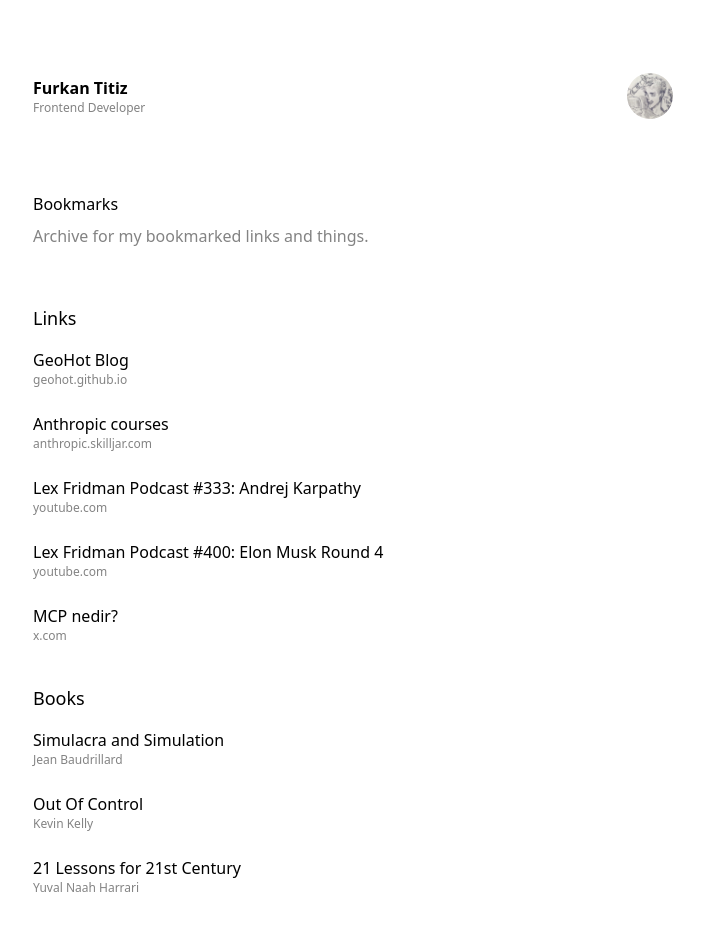
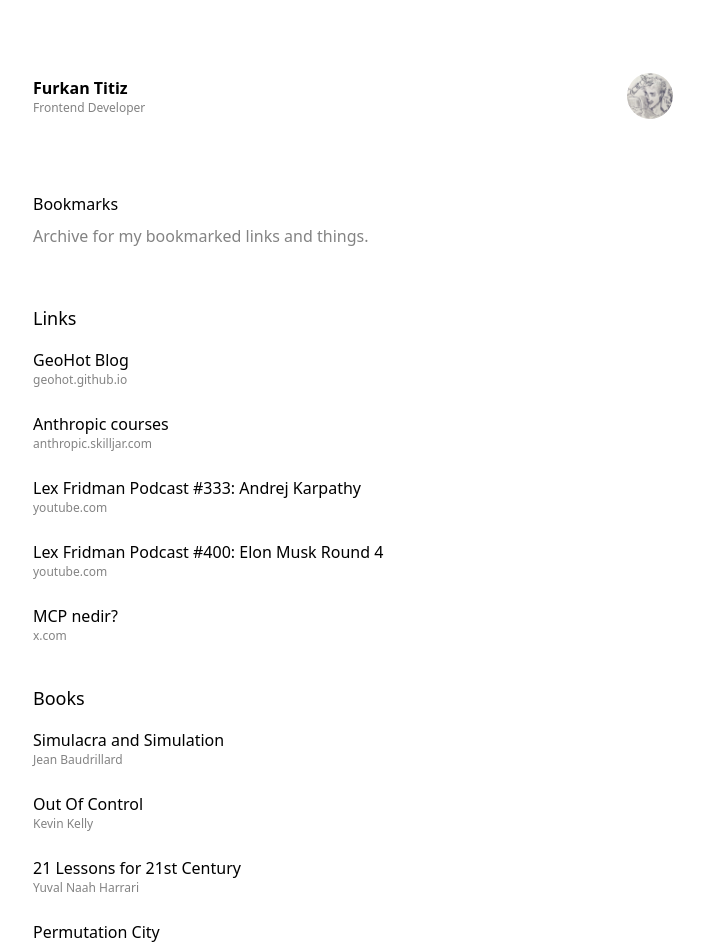
Before and after one commit to qrphy/homepage, a Next.js app: page /bookmarks in a window 1280 px wide. Shown: the top 945 px of the page, without its empty margins (287-991 px from the left). Built offline with nearby package versions, Linux system fonts and the light colour scheme.

Commit message:
add book

```diff
--- a/src/app/bookmarks/data.ts
+++ b/src/app/bookmarks/data.ts
@@ -41,4 +41,5 @@
   { title: "Simulacra and Simulation", author: "Jean Baudrillard" },
   { title: "Out Of Control", author: "Kevin Kelly" },
   { title: "21 Lessons for 21st Century", author: "Yuval Naah Harrari" },
+  { title: "Permutation City", author: "Greg Egan" },
 ];
```
